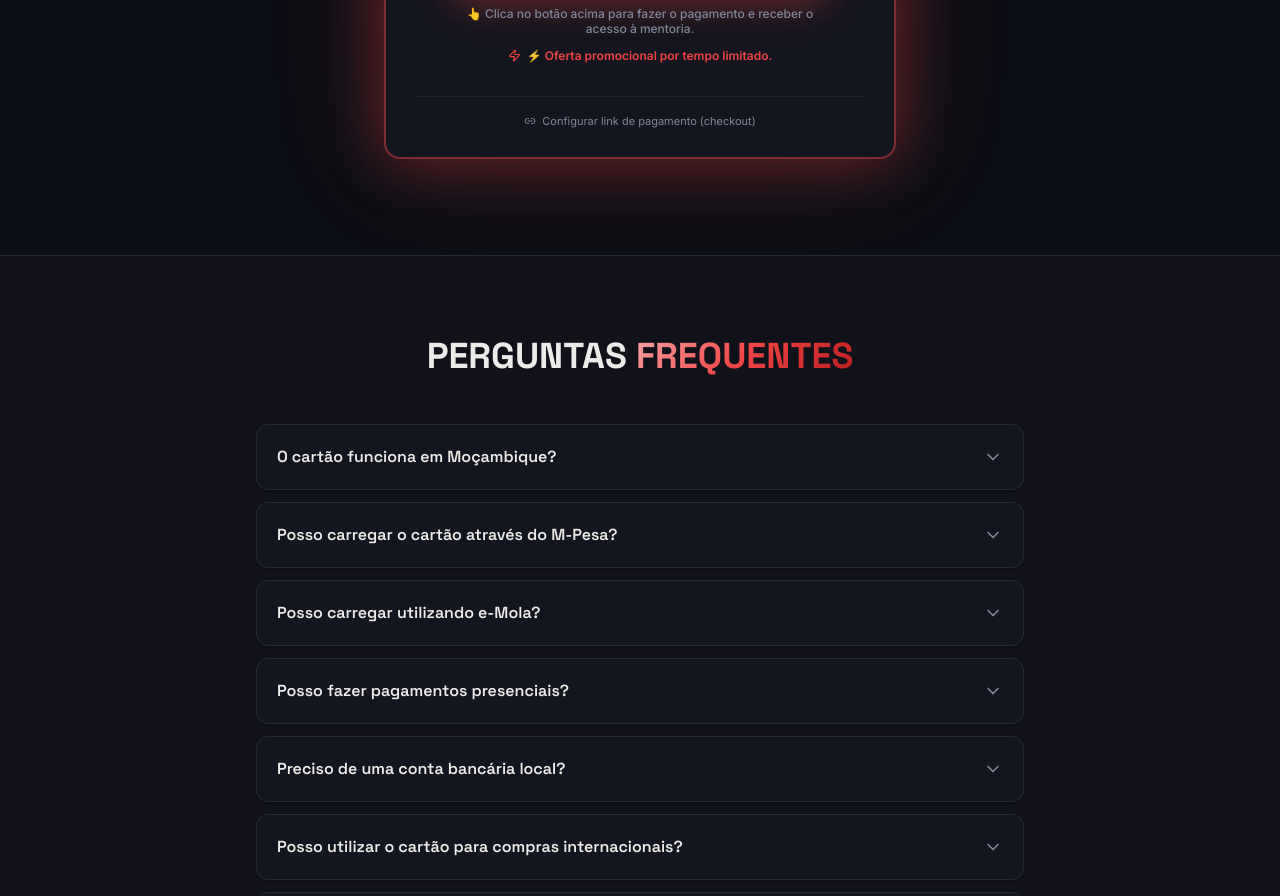
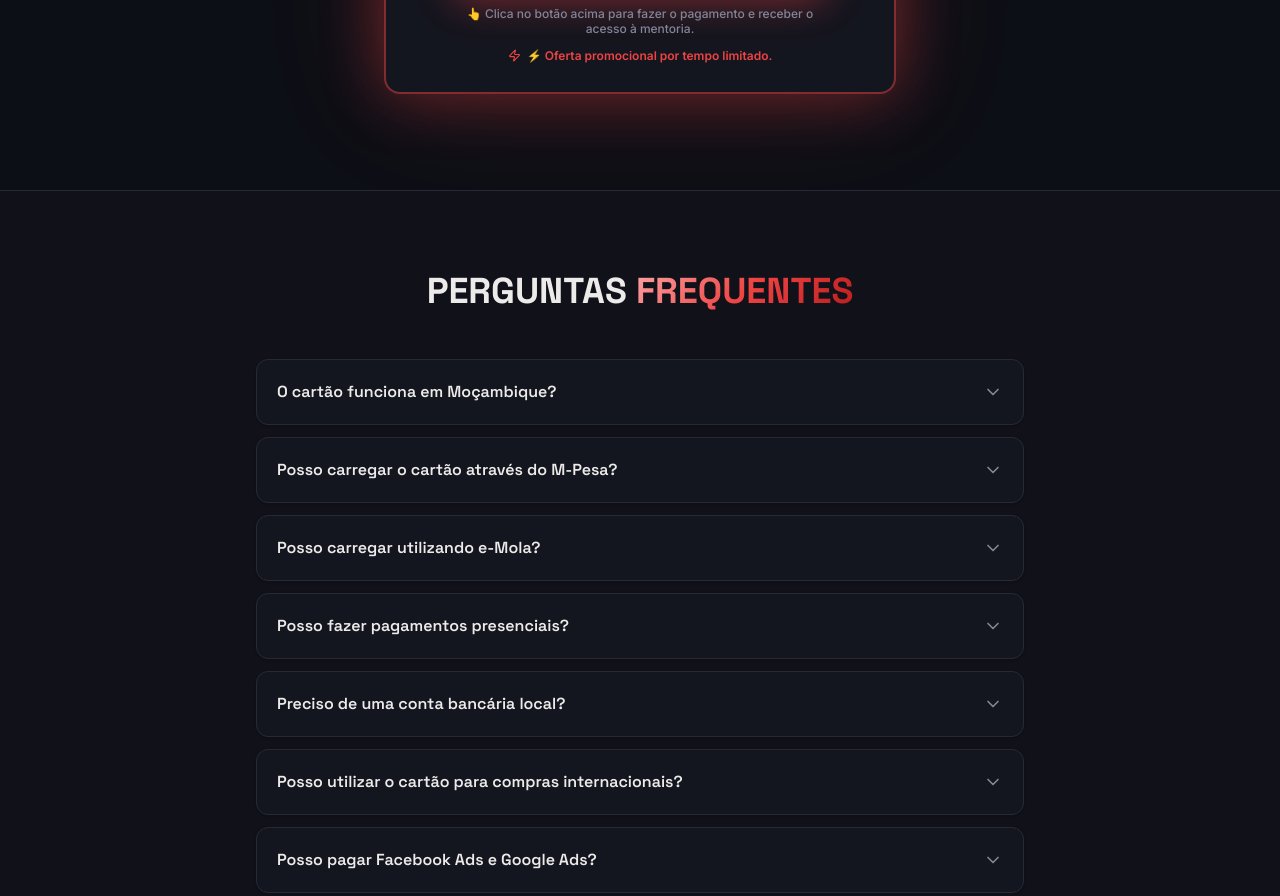
Before and after one commit to ertapaio-coder/Cartao-virtual-2-em-1, a React (Vite) app: page / in a window 1280 px wide. Shown: the part 9084-9980 px from the top of the page. Built offline with nearby package versions, Linux system fonts and the light colour scheme.

Commit message:
refactor(PricingSection): remove unused checkout configuration
Clean up dead code and state variables related to dynamic checkout URLs.

```diff
--- a/src/components/PricingSection.tsx
+++ b/src/components/PricingSection.tsx
@@ -1,6 +1,5 @@
-import { useState } from 'react';
 import { motion } from 'motion/react';
-import { Check, Zap, Shield, Link2 } from 'lucide-react';
+import { Check, Zap, Shield } from 'lucide-react';
 import { CtaButton } from './CtaButton';
 
 const includes = [
@@ -17,10 +16,6 @@ const includes = [
 ];
 
 export const PricingSection = () => {
-  // Permite configurar o link real de pagamento/checkout
-  const [checkoutUrl, setCheckoutUrl] = useState<string>("https://checkout.escalepay.com/8771304");
-  const [showConfig, setShowConfig] = useState<boolean>(false);
-
   return (
     <section id="preco" className="py-16 sm:py-24 px-3 sm:px-4 relative overflow-hidden">
       {/* Background glow */}
@@ -113,7 +108,6 @@ export const PricingSection = () => {
             <CtaButton
               text="QUERO O MEU CARTÃO VIRTUAL AGORA →"
               subtext="👆 Clica no botão acima para fazer o pagamento e receber o acesso à mentoria."
-              href={checkoutUrl || undefined}
               className="w-full"
             />
             <div className="flex items-center justify-center gap-1.5 text-primary text-xs font-semibold mt-3">
@@ -121,36 +115,6 @@ export const PricingSection = () => {
               <span>⚡ Oferta promocional por tempo limitado.</span>
             </div>
           </div>
-
-          {/* Link configuration toggle for the site owner */}
-          <div className="mt-8 pt-4 border-t border-border/50 flex flex-col items-center">
-            <button
-              type="button"
-              onClick={() => setShowConfig(!showConfig)}
-              className="inline-flex items-center gap-1.5 text-[11px] text-muted-foreground hover:text-foreground transition-colors cursor-pointer"
-            >
-              <Link2 size={12} />
-              <span>{showConfig ? "Ocultar link de pagamento" : "Configurar link de pagamento (checkout)"}</span>
-            </button>
-            {showConfig && (
-              <div className="mt-2.5 w-full max-w-md flex gap-2">
-                <input
-                  type="text"
-                  placeholder="https://o-teu-checkout-oficial..."
-                  value={checkoutUrl}
-                  onChange={(e) => setCheckoutUrl(e.target.value)}
-                  className="flex-1 bg-background border border-border rounded-lg px-3 py-1.5 text-xs text-foreground focus:outline-none focus:border-primary"
-                />
-                <button
-                  type="button"
-                  onClick={() => setShowConfig(false)}
-                  className="bg-primary text-primary-foreground px-3 py-1.5 rounded-lg text-xs font-semibold cursor-pointer"
-                >
-                  Guardar
-                </button>
-              </div>
-            )}
-          </div>
         </motion.div>
       </div>
     </section>
```
